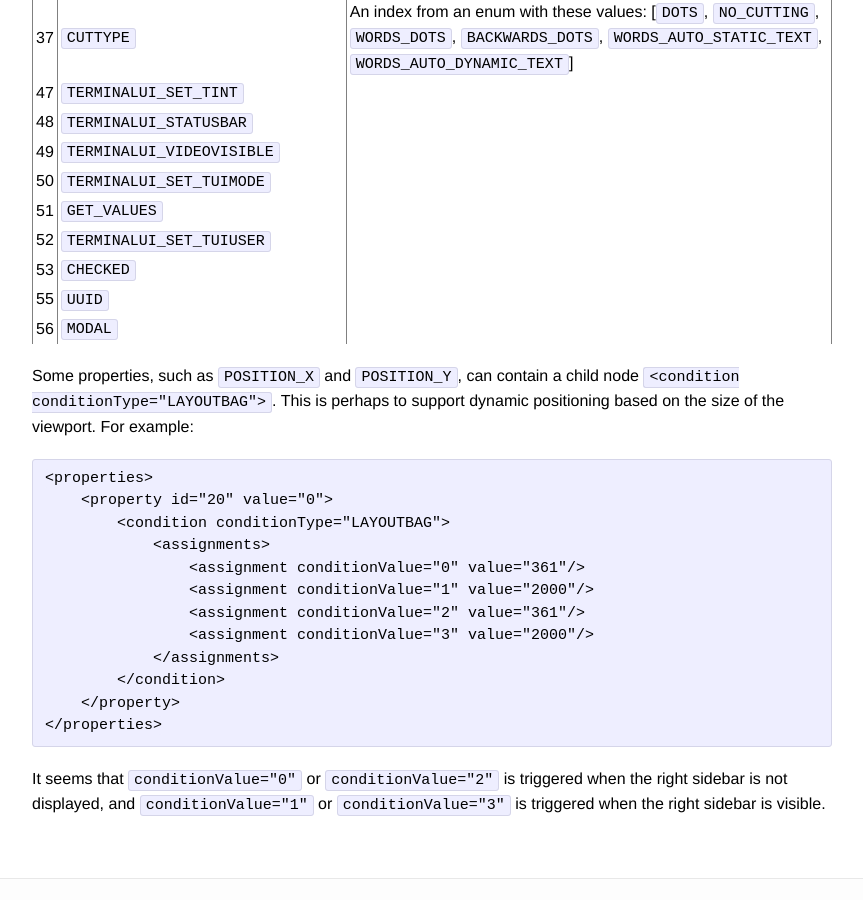
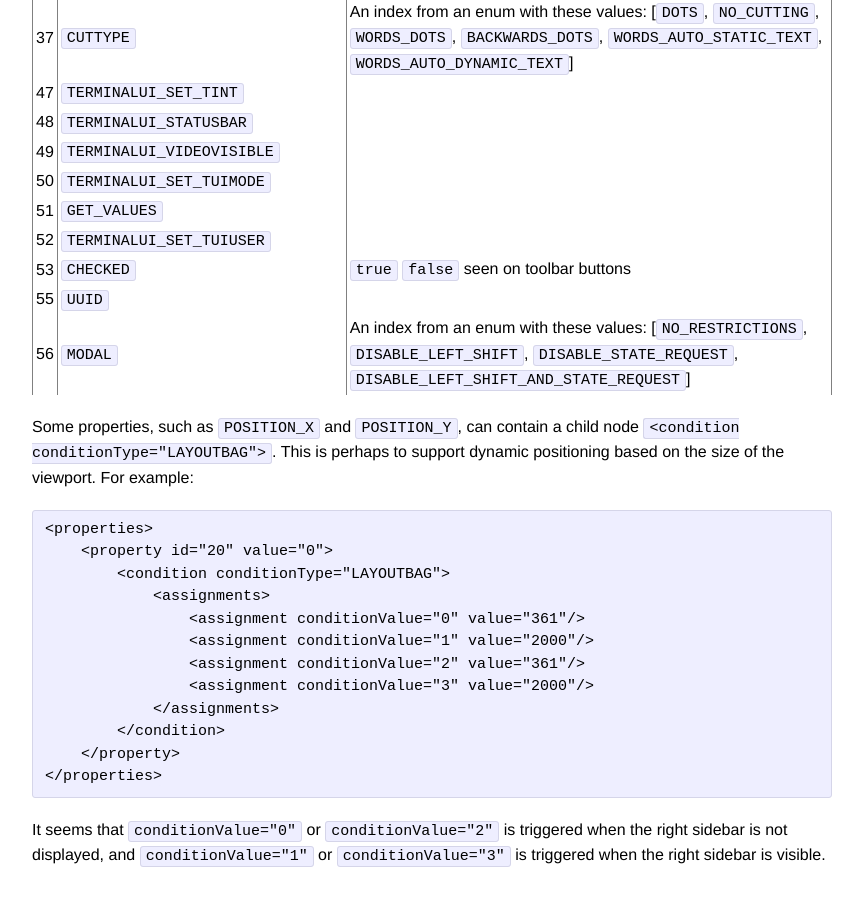
Before and after one commit to BimmerGestalt/BMWConnectedAnalysis, a Jekyll site: the page built from docs/rhmi-resources.md, in a window 1280 px wide and 900 px high, scrolled down 5384 px. Shown: the whole window, without its empty margins (208-1071 px from the left). Built offline with Jekyll 4.4.1, drawn with Linux system fonts in a browser that asks for light colours.

Commit message:
Adds some more rhmi resource example values

```diff
--- a/docs/rhmi-resources.md
+++ b/docs/rhmi-resources.md
@@ -159,9 +159,9 @@ These definitions are found in `com.bmwgroup.connected.internal.ui.RhmiPropertyT
 | 50 | `TERMINALUI_SET_TUIMODE` | |
 | 51 | `GET_VALUES` | |
 | 52 | `TERMINALUI_SET_TUIUSER` | |
-| 53 | `CHECKED` | |
+| 53 | `CHECKED` | `true` `false` seen on toolbar buttons |
 | 55 | `UUID` | |
-| 56 | `MODAL` | |
+| 56 | `MODAL` | An index from an enum with these values: [`NO_RESTRICTIONS`, `DISABLE_LEFT_SHIFT`, `DISABLE_STATE_REQUEST`, `DISABLE_LEFT_SHIFT_AND_STATE_REQUEST`] |
 
 Some properties, such as `POSITION_X` and `POSITION_Y`, can contain a child node `<condition conditionType="LAYOUTBAG">`. This is perhaps to support dynamic positioning based on the size of the viewport. For example:
 
```
